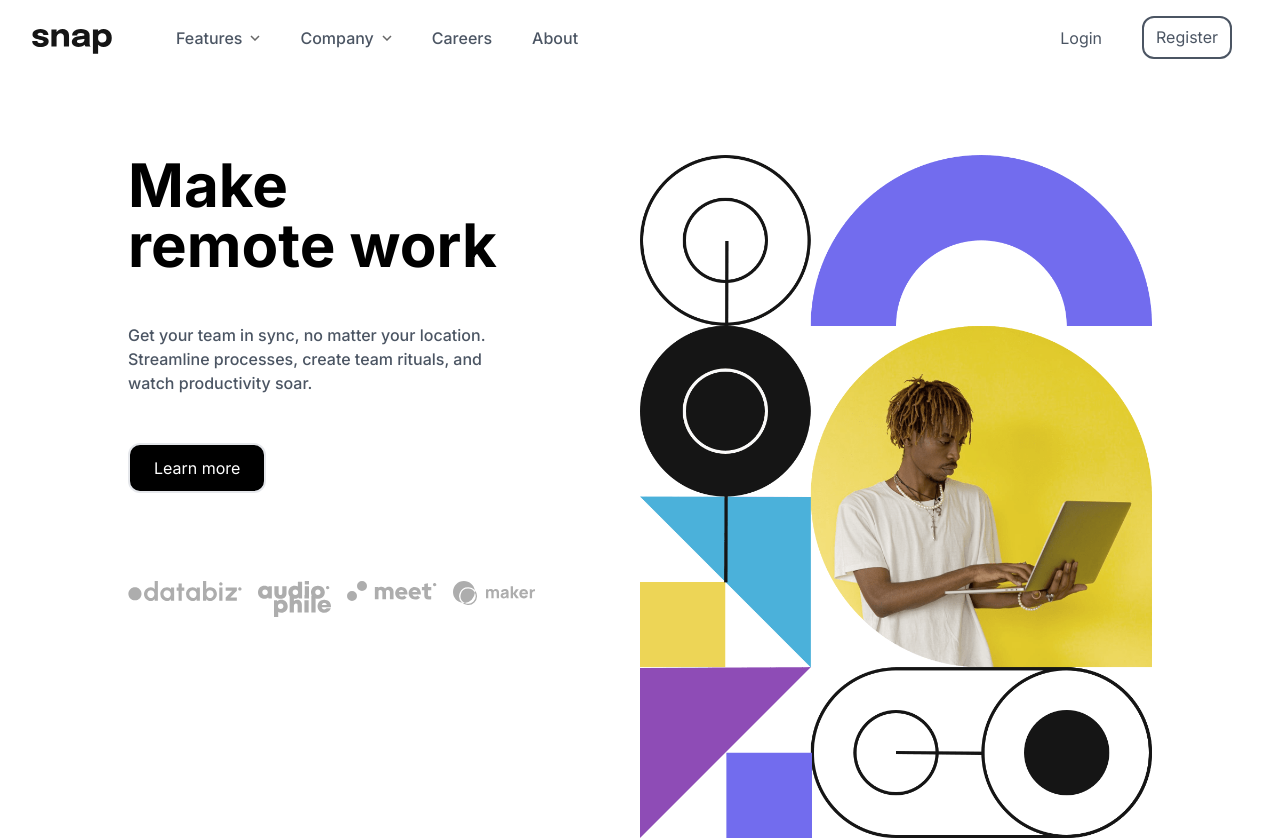
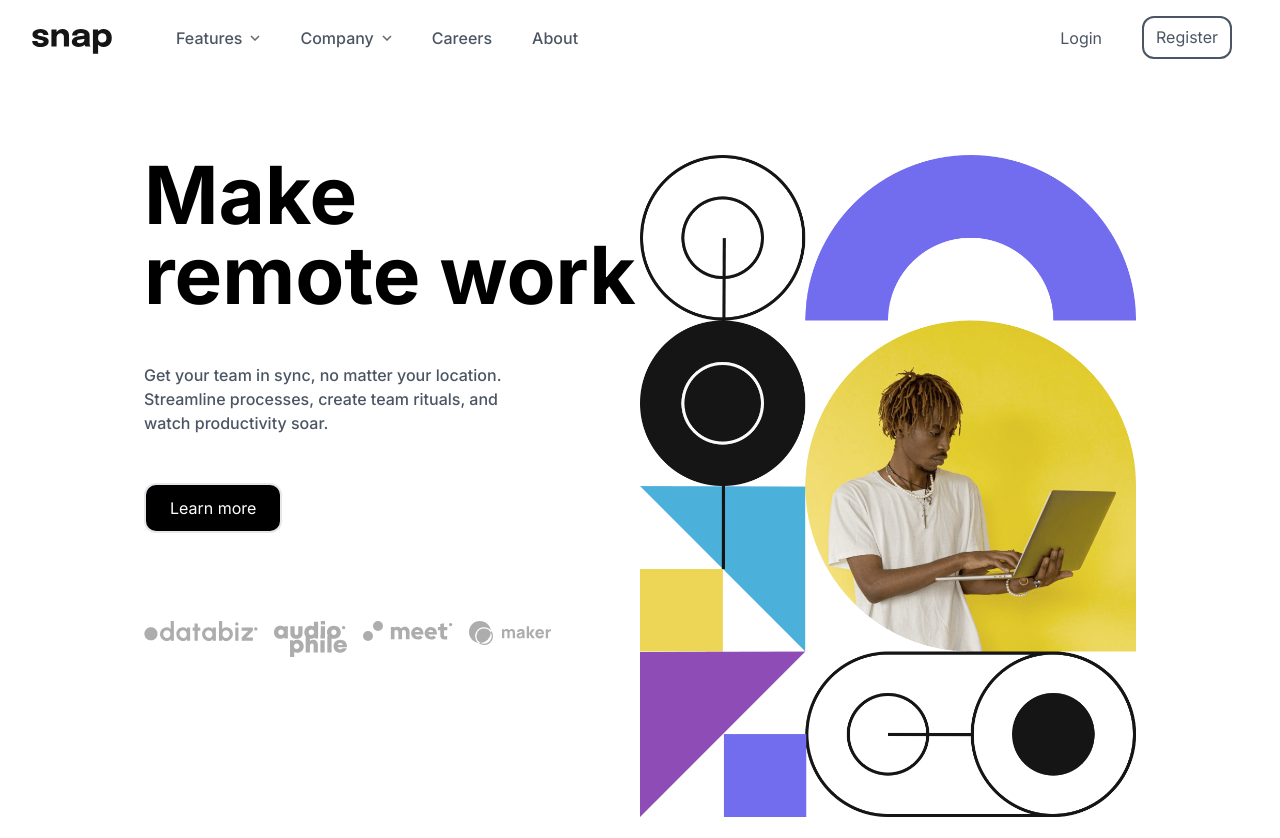
Before and after one commit to Andreirl032/intro-section, a Next.js app: page / in a window 1280 px wide. After the commit the page ends 817 px from the top, so only its background shows below. Built offline with nearby package versions, Linux system fonts and the light colour scheme.

Commit message:
ajuste de medidas de fonte e margem

```diff
--- a/src/app/page.tsx
+++ b/src/app/page.tsx
@@ -12,9 +12,9 @@ export default function Home() {
     <>
       <body>
         <Header />
-        <main className="flex flex-row items-start mx-32 mt-20">
+        <main className="flex flex-row items-start mx-36 mt-20">
         <div className="flex flex-1 flex-col items-start gap-12">
-          <div className="font-bold text-6xl">
+          <div className="font-bold leading-none text-[5rem]">
             <h1>Make</h1>
             <h1>remote work</h1>
           </div>
```
